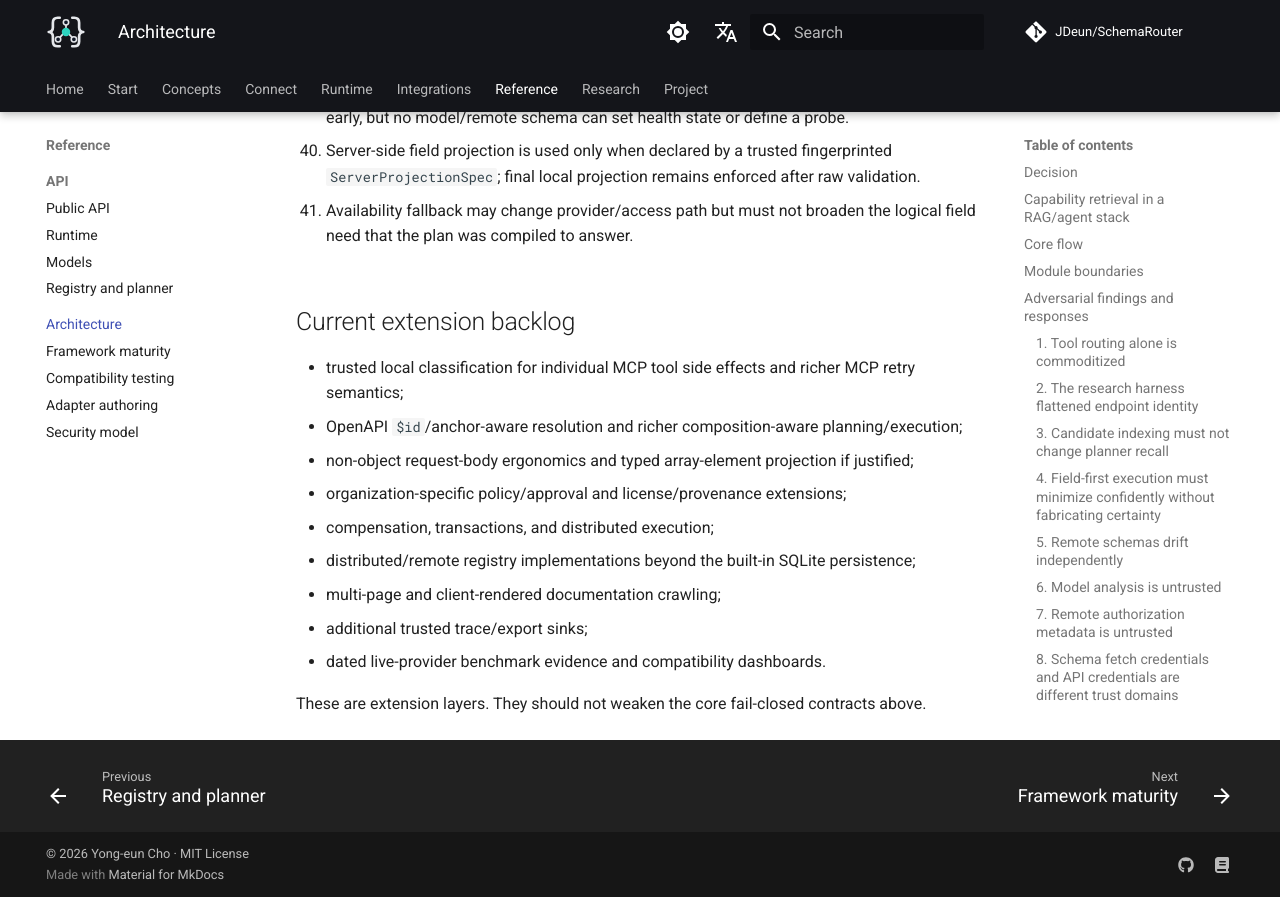
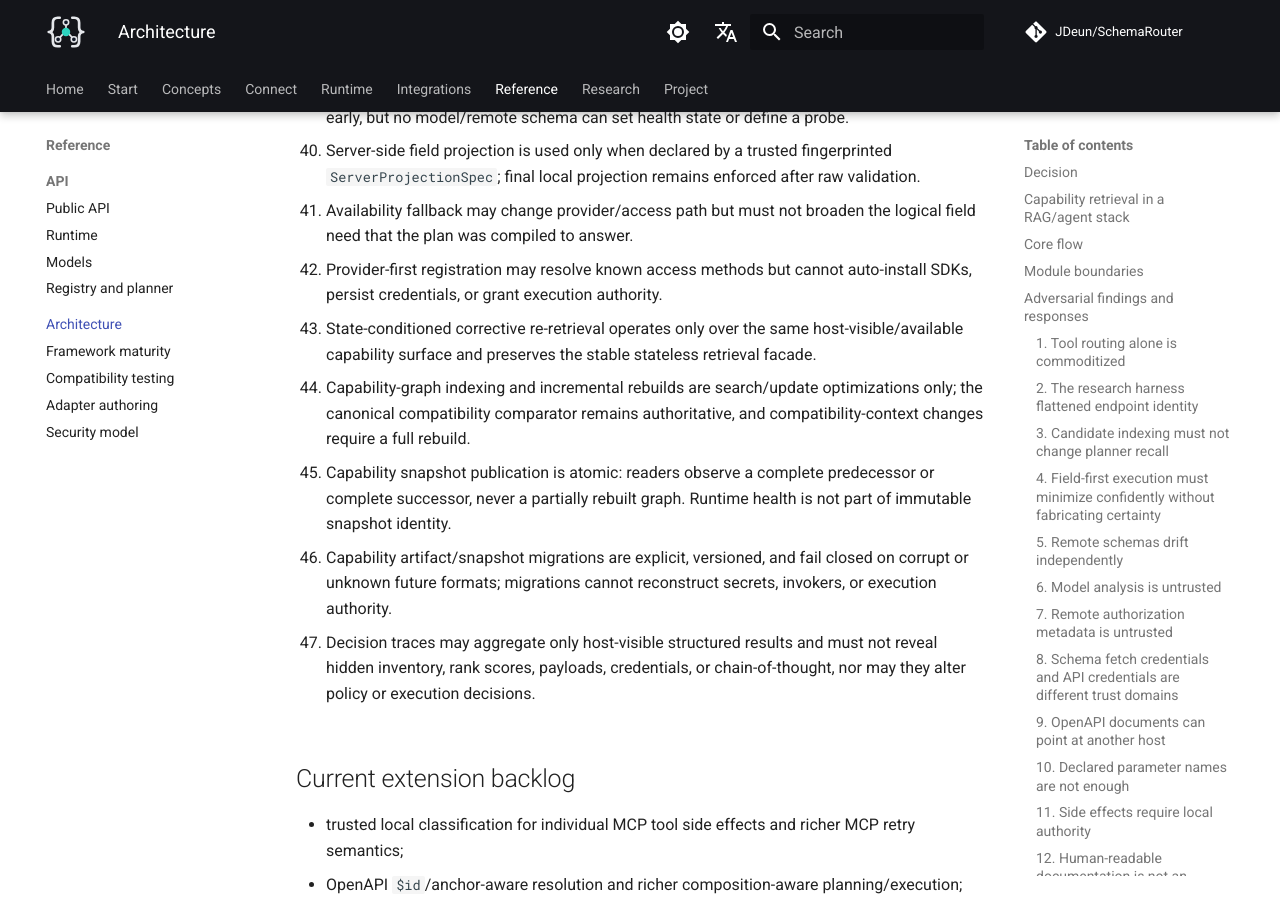
Before and after one commit to JDeun/SchemaRouter, an MkDocs documentation site: the page built from docs/architecture.md, in a window 1280 px wide and 900 px high, scrolled down 12334 px. Built offline with MkDocs 1.6.1 and Material for MkDocs 9.7.7, drawn with Linux system fonts in a browser that asks for light colours; comment, search, counter and statistics services are not loaded.

Commit message:
docs: add post-0.14 architecture invariants

```diff
--- a/docs/architecture.md
+++ b/docs/architecture.md
@@ -458,6 +458,21 @@
     `ServerProjectionSpec`; final local projection remains enforced after raw validation.
 41. Availability fallback may change provider/access path but must not broaden the logical field
     need that the plan was compiled to answer.
+42. Provider-first registration may resolve known access methods but cannot auto-install SDKs,
+    persist credentials, or grant execution authority.
+43. State-conditioned corrective re-retrieval operates only over the same host-visible/available
+    capability surface and preserves the stable stateless retrieval facade.
+44. Capability-graph indexing and incremental rebuilds are search/update optimizations only; the
+    canonical compatibility comparator remains authoritative, and compatibility-context changes
+    require a full rebuild.
+45. Capability snapshot publication is atomic: readers observe a complete predecessor or complete
+    successor, never a partially rebuilt graph. Runtime health is not part of immutable snapshot
+    identity.
+46. Capability artifact/snapshot migrations are explicit, versioned, and fail closed on corrupt or
+    unknown future formats; migrations cannot reconstruct secrets, invokers, or execution authority.
+47. Decision traces may aggregate only host-visible structured results and must not reveal hidden
+    inventory, rank scores, payloads, credentials, or chain-of-thought, nor may they alter policy or
+    execution decisions.
 
 ## Current extension backlog
 
```
